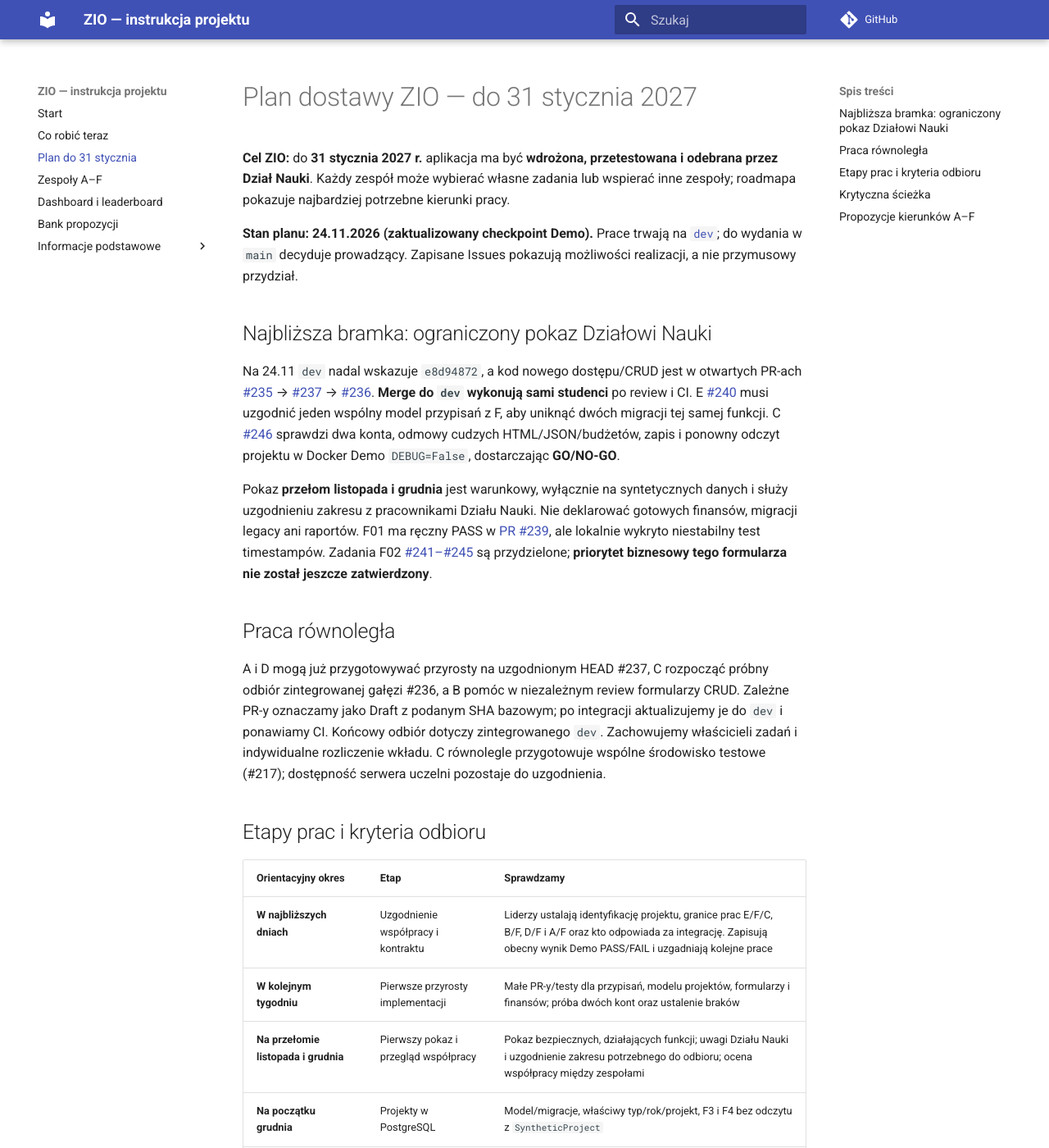
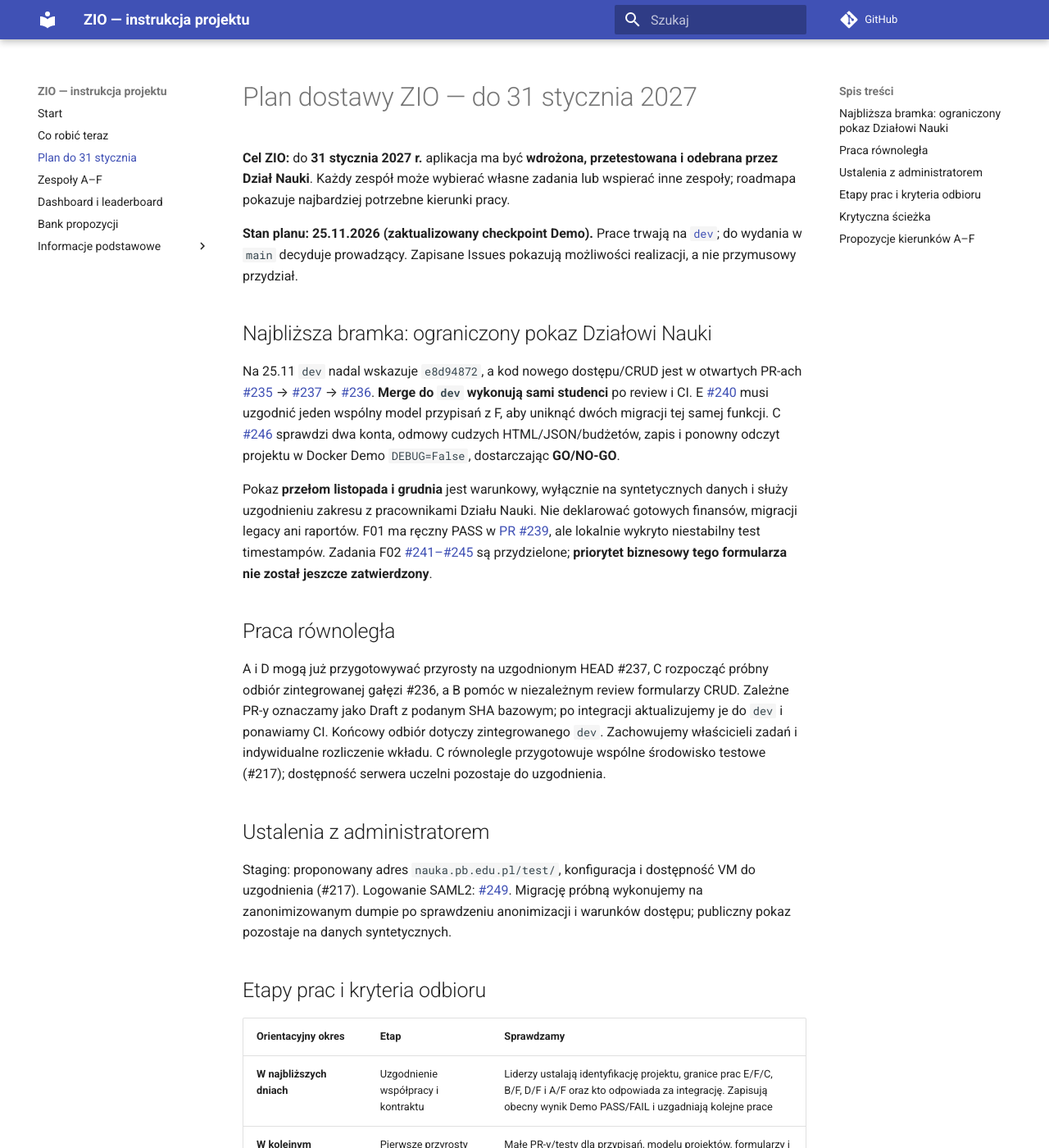
Before and after one commit to zio-wi-pb-mc/pb-science-office-manual, an MkDocs documentation site: the page built from manual/23-plan-do-31-stycznia.md, in a window 1280 px wide and 1400 px high. Shown: the whole window at 82% size. Built offline with MkDocs 1.6.1 and Material for MkDocs 9.7.7, drawn with Linux system fonts in a browser that asks for light colours; comment, search, counter and statistics services are not loaded.

Commit message:
docs: update student priorities, staging and university login

```diff
--- a/manual/23-plan-do-31-stycznia.md
+++ b/manual/23-plan-do-31-stycznia.md
@@ -2,17 +2,21 @@
 
 **Cel ZIO:** do **31 stycznia 2027 r.** aplikacja ma być **wdrożona, przetestowana i odebrana przez Dział Nauki**. Każdy zespół może wybierać własne zadania lub wspierać inne zespoły; roadmapa pokazuje najbardziej potrzebne kierunki pracy.
 
-**Stan planu: 24.11.2026 (zaktualizowany checkpoint Demo).** Prace trwają na [`dev`](https://github.com/zio-wi-pb-mc/pb-science-office/tree/dev); do wydania w `main` decyduje prowadzący. Zapisane Issues pokazują możliwości realizacji, a nie przymusowy przydział.
+**Stan planu: 25.11.2026 (zaktualizowany checkpoint Demo).** Prace trwają na [`dev`](https://github.com/zio-wi-pb-mc/pb-science-office/tree/dev); do wydania w `main` decyduje prowadzący. Zapisane Issues pokazują możliwości realizacji, a nie przymusowy przydział.
 
 ## Najbliższa bramka: ograniczony pokaz Działowi Nauki
 
-Na 24.11 `dev` nadal wskazuje `e8d94872`, a kod nowego dostępu/CRUD jest w otwartych PR-ach [#235](https://github.com/zio-wi-pb-mc/pb-science-office/pull/235) → [#237](https://github.com/zio-wi-pb-mc/pb-science-office/pull/237) → [#236](https://github.com/zio-wi-pb-mc/pb-science-office/pull/236). **Merge do `dev` wykonują sami studenci** po review i CI. E [#240](https://github.com/zio-wi-pb-mc/pb-science-office/pull/240) musi uzgodnić jeden wspólny model przypisań z F, aby uniknąć dwóch migracji tej samej funkcji. C [#246](https://github.com/zio-wi-pb-mc/pb-science-office/issues/246) sprawdzi dwa konta, odmowy cudzych HTML/JSON/budżetów, zapis i ponowny odczyt projektu w Docker Demo `DEBUG=False`, dostarczając **GO/NO-GO**.
+Na 25.11 `dev` nadal wskazuje `e8d94872`, a kod nowego dostępu/CRUD jest w otwartych PR-ach [#235](https://github.com/zio-wi-pb-mc/pb-science-office/pull/235) → [#237](https://github.com/zio-wi-pb-mc/pb-science-office/pull/237) → [#236](https://github.com/zio-wi-pb-mc/pb-science-office/pull/236). **Merge do `dev` wykonują sami studenci** po review i CI. E [#240](https://github.com/zio-wi-pb-mc/pb-science-office/pull/240) musi uzgodnić jeden wspólny model przypisań z F, aby uniknąć dwóch migracji tej samej funkcji. C [#246](https://github.com/zio-wi-pb-mc/pb-science-office/issues/246) sprawdzi dwa konta, odmowy cudzych HTML/JSON/budżetów, zapis i ponowny odczyt projektu w Docker Demo `DEBUG=False`, dostarczając **GO/NO-GO**.
 
 Pokaz **przełom listopada i grudnia** jest warunkowy, wyłącznie na syntetycznych danych i służy uzgodnieniu zakresu z pracownikami Działu Nauki. Nie deklarować gotowych finansów, migracji legacy ani raportów. F01 ma ręczny PASS w [PR #239](https://github.com/zio-wi-pb-mc/pb-science-office/pull/239), ale lokalnie wykryto niestabilny test timestampów. Zadania F02 [#241–#245](https://github.com/zio-wi-pb-mc/pb-science-office/issues/241) są przydzielone; **priorytet biznesowy tego formularza nie został jeszcze zatwierdzony**.
 
 ## Praca równoległa
 
 A i D mogą już przygotowywać przyrosty na uzgodnionym HEAD #237, C rozpocząć próbny odbiór zintegrowanej gałęzi #236, a B pomóc w niezależnym review formularzy CRUD. Zależne PR-y oznaczamy jako Draft z podanym SHA bazowym; po integracji aktualizujemy je do `dev` i ponawiamy CI. Końcowy odbiór dotyczy zintegrowanego `dev`. Zachowujemy właścicieli zadań i indywidualne rozliczenie wkładu. C równolegle przygotowuje wspólne środowisko testowe (#217); dostępność serwera uczelni pozostaje do uzgodnienia.
+
+## Ustalenia z administratorem
+
+Staging: proponowany adres `nauka.pb.edu.pl/test/`, konfiguracja i dostępność VM do uzgodnienia (#217). Logowanie SAML2: [#249](https://github.com/zio-wi-pb-mc/pb-science-office/issues/249). Migrację próbną wykonujemy na zanonimizowanym dumpie po sprawdzeniu anonimizacji i warunków dostępu; publiczny pokaz pozostaje na danych syntetycznych.
 
 ## Etapy prac i kryteria odbioru
 
```
